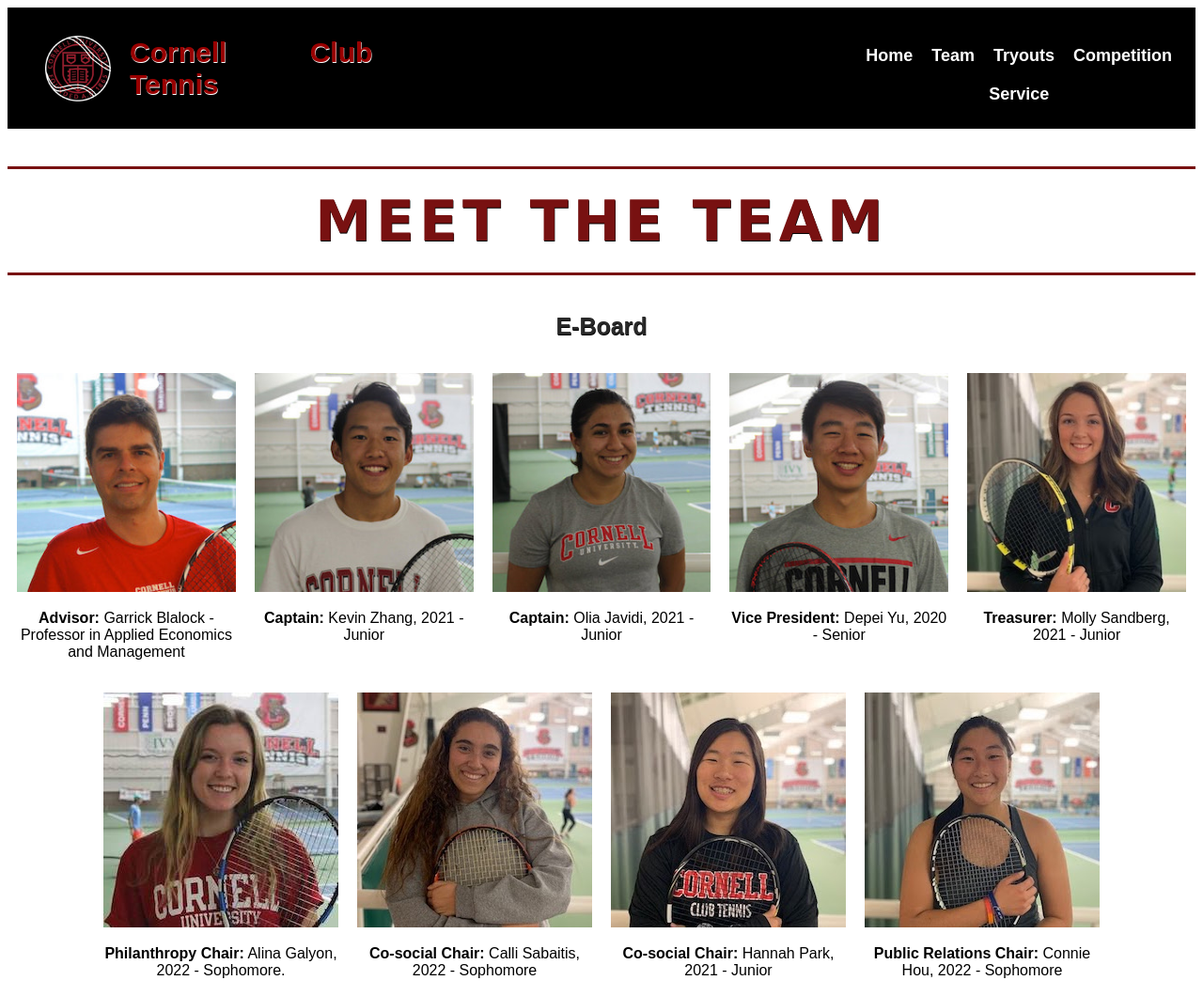
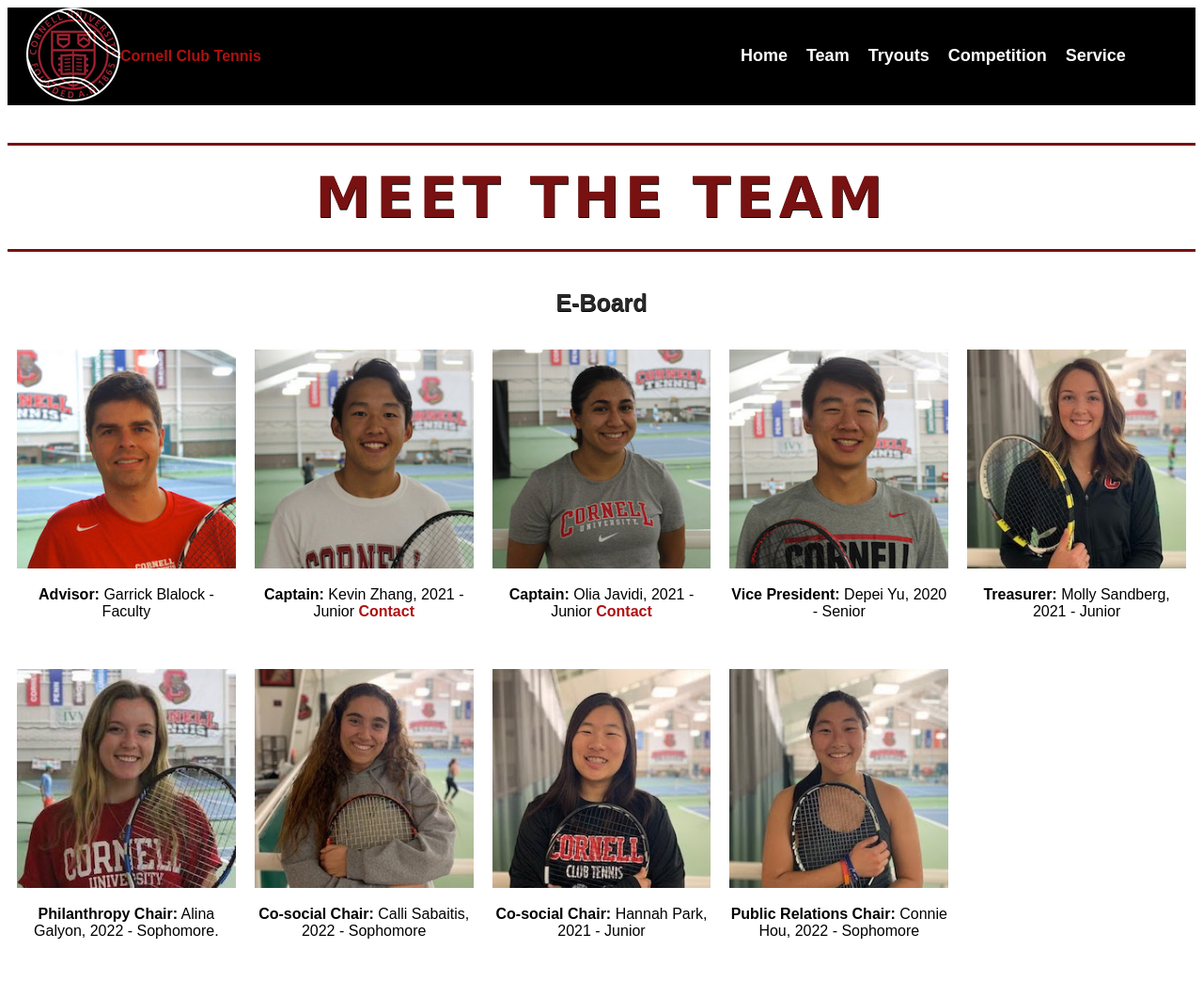
Before and after one commit to ksyselena1/cornell-club-tennis-web, a plain HTML site: page team.html in a window 1280 px wide. Shown: the top 1060 px of the page at 94% size. Drawn offline with Linux system fonts and the light colour scheme.

Commit message:
Update team.html

```diff
--- a/team.html
+++ b/team.html
@@ -11,8 +11,13 @@
 <body>
   <header class="header">
       <div class="logo">
-      <img src="images/tennis-logo.png" alt="Cornell Club Tennis Logo" title="Cornell Club Tennis Logo" class="logo" />
-      <p class="titlelogo"> Cornell Club Tennis </p>
+        <div class="imglogo">
+          <!--Source: Cornell Club Tennis-->
+          <img src="images/tennis-logo.png" alt="Cornell Club Tennis Logo" title="Cornell Club Tennis Logo" id="logo"/>
+        </div>
+        <div class="textlogo">
+          <a class="titlelogo" href="index.html">Cornell Club Tennis</a>
+        </div>
       </div>
       <div class="navigation">
         <nav>
@@ -34,19 +39,19 @@
         <img src="images/garrick.jpg"
             alt="Advisor of team" class="scaleimg"/>
             <!--Source: Cornell Club Tennis-->
-          <figcaption> <strong>Advisor:</strong> Garrick Blalock - Professor in Applied Economics and Management </figcaption>
+          <figcaption> <strong>Advisor:</strong> Garrick Blalock - Faculty </figcaption>
       </figure>
       <figure class="teamfig">
         <img src="images/kevin.jpg"
             alt=" Captain of team" class="scaleimg"/>
             <!--Source: Cornell Club Tennis-->
-          <figcaption> <strong>Captain:</strong> Kevin Zhang, 2021 - Junior </figcaption>
+          <figcaption> <strong>Captain:</strong> Kevin Zhang, 2021 - Junior <a href="mailto:kjz9@cornell.edu">Contact</a> </figcaption>
       </figure>
       <figure class="teamfig">
         <img src="images/olia.jpg"
             alt=" Captian of team" class="scaleimg"/>
             <!--Source: Cornell Club Tennis-->
-          <figcaption> <strong>Captain:</strong> Olia Javidi, 2021 - Junior </figcaption>
+          <figcaption> <strong>Captain:</strong> Olia Javidi, 2021 - Junior <a href="mailto:oj33@cornell.edu">Contact</a> </figcaption>
       </figure>
       <figure class="teamfig">
         <img src="images/depei.jpg"
@@ -91,6 +96,8 @@
             alt="Public Relation of team" class="scaleimg"/>
             <!--Source: Cornell Club Tennis-->
           <figcaption> <strong>Public Relations Chair:</strong> Connie Hou, 2022 - Sophomore </figcaption>
+      </figure>
+      <figure class="teamfig team_placeholder">
       </figure>
     </div>
     <h3>Team Members</h3>
@@ -267,6 +274,12 @@
             <!--Source: Cornell Club Tennis-->
           <figcaption>Caitlin Yang, 2023 - Freshman</figcaption>
       </figure>
+      <figure class="teamfig team_placeholder">
+      </figure>
+      <figure class="teamfig team_placeholder">
+      </figure>
+      <figure class="teamfig team_placeholder">
+      </figure>
       <!--<figure class="memberfig">-->
         <!--<img src="images/#"
             alt="Ana Elhom" class="scaleimg"/>-->
```
Lines whose indentation alone changed are shown as unchanged.
